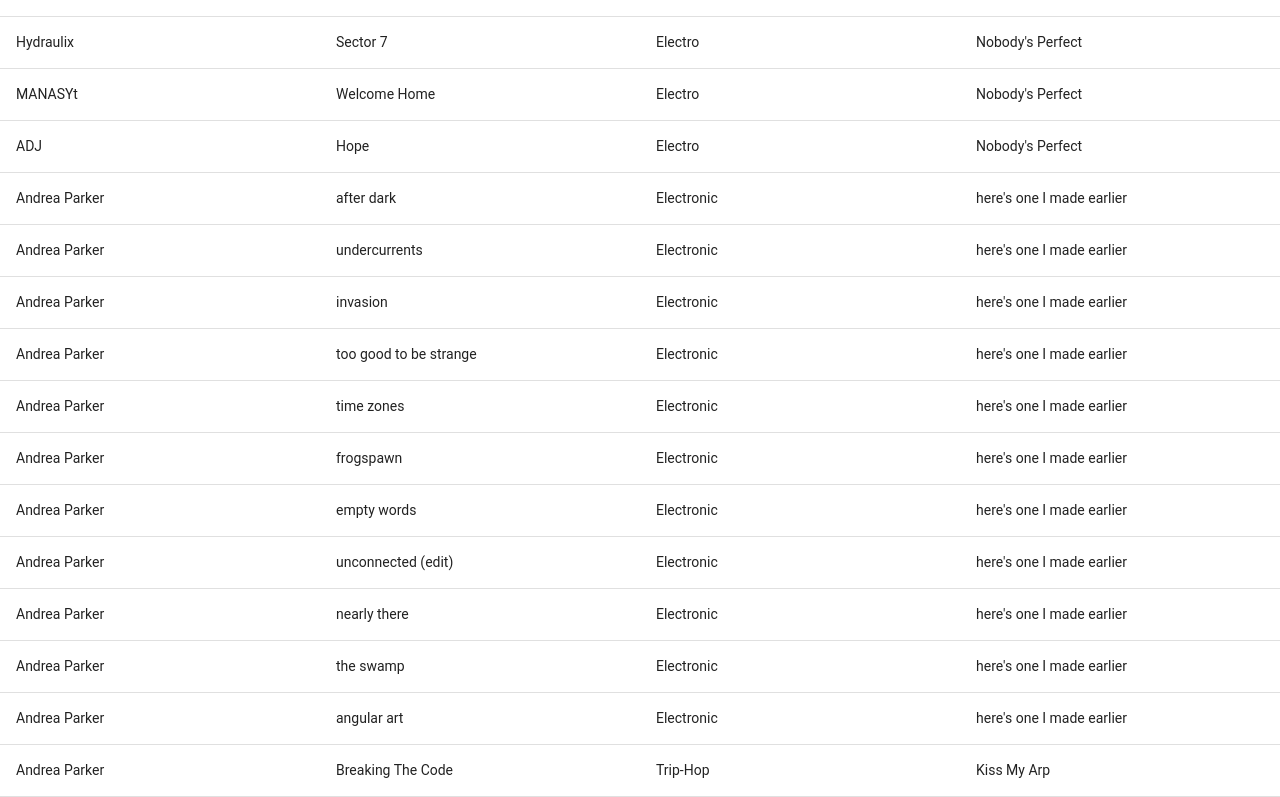
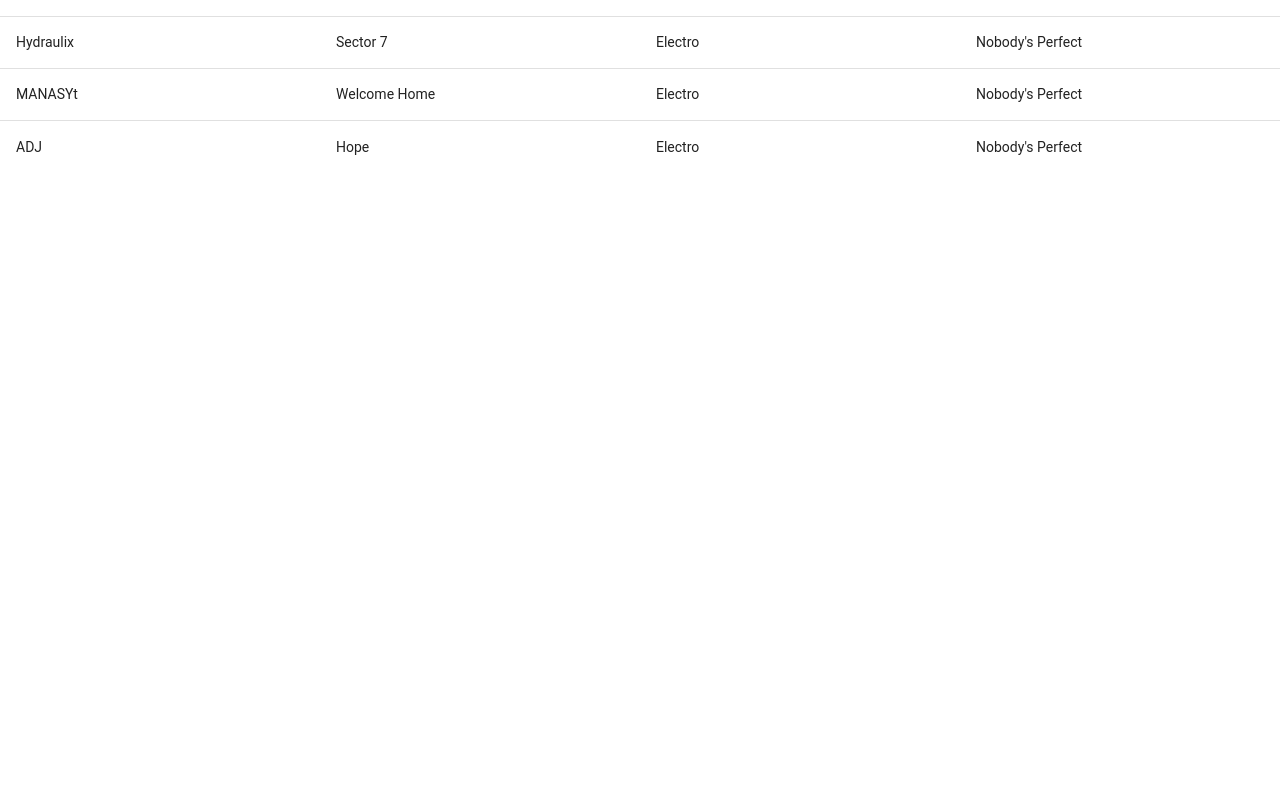
Before and after one commit to alirezamou/music-index-vue-3, a Vue app: page / in a window 1280 px wide. Shown: the part 10283-11080 px from the top of the page. After the commit the page ends 10456 px from the top, so only its background shows below. Built offline with nearby package versions, Linux system fonts and the light colour scheme.

Commit message:
add paginate util and paginate the musics by scrolling

```diff
--- a/src/components/MusicIndex.vue
+++ b/src/components/MusicIndex.vue
@@ -1,7 +1,7 @@
 <template>
     <div>
         <TableVue
-          :items="sortedSongs"
+          :items="paginatedSongs"
           :columns="columns"
           :sortBy="sortBy"
           :sortDir="sortDir"
@@ -12,6 +12,7 @@
 
 <script>
 import { orderBy } from "lodash";
+import paginate from "@/utils/paginate";
 import TableVue from "@/components/table/Index.vue";
 import MusicList from "@/assets/list.json";
 
@@ -19,12 +20,21 @@
     components: {
         TableVue
     },
+    created() {
+        window.addEventListener("scroll", () => {
+            if(this.currentPage >= this.totalPages) return;
+            if(window.innerHeight + window.scrollY >= document.body.offsetHeight - 100)
+                this.currentPage++;
+        })
+    },
     data() {
         return {
             songs: MusicList,
             columns: ["artist", "title", "genre", "album"],
             sortBy: "",
             sortDir: "asc",
+            pageSize: 50,
+            currentPage: 0,
         };
     },
     methods: {
@@ -41,6 +51,12 @@
         sortedSongs() {
             if(this.sortBy === "") return this.songs;
             return orderBy(this.songs, this.sortBy, this.sortDir);
+        },
+        paginatedSongs() {
+            return paginate(this.sortedSongs, this.pageSize, this.currentPage, true);
+        },
+        totalPages() {
+            return Math.ceil(this.songs.length / this.pageSize);
         }
     }
 }
--- /dev/null
+++ b/src/utils/paginate.js
@@ -0,0 +1,10 @@
+function paginate(items, pageSize, currentPage, isFromBegin) {
+  if (!items.length) throw new Error("items Array is empty");
+
+  const idxStart = isFromBegin ? 0 : pageSize * currentPage;
+  const idxEnd = pageSize * (currentPage + 1);
+
+  return items.slice(idxStart, idxEnd);
+}
+
+export default paginate;
```
